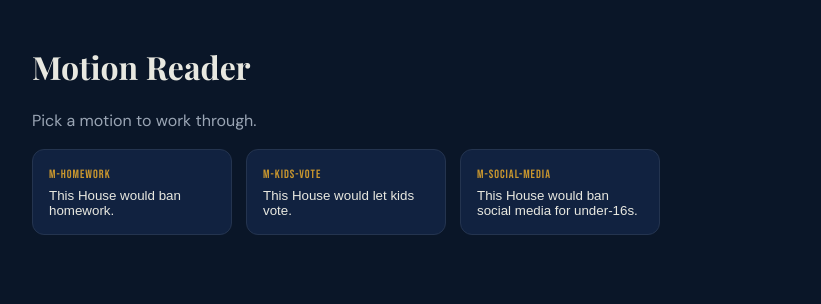
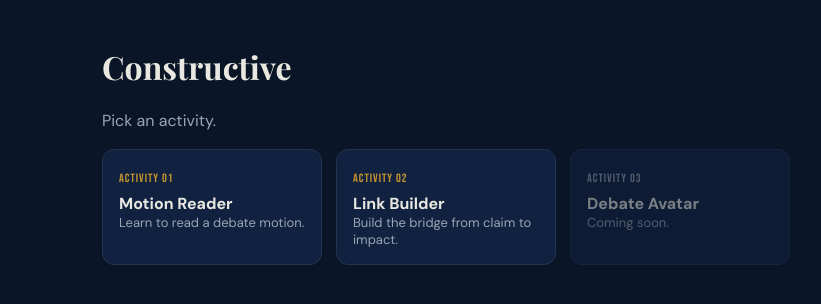
Before and after one commit to jasjeevsingh/constructive, a Next.js app: page / in a window 1280 px wide. Shown: the top 304 px of the page, without its empty margins (182-1003 px from the left). Built offline with nearby package versions, Linux system fonts and the light colour scheme.

Commit message:
feat: home hub; move Motion Reader deck to /motions

```diff
--- /dev/null
+++ b/app/motions/page.tsx
@@ -0,0 +1,5 @@
+import { Deck } from "@/components/Deck";
+
+export default function MotionsPage() {
+  return <Deck />;
+}
--- a/app/page.tsx
+++ b/app/page.tsx
@@ -1,5 +1,39 @@
-import { Deck } from "@/components/Deck";
+import type { CSSProperties } from "react";
+
+const card: CSSProperties = {
+  width: 220,
+  textAlign: "left",
+  display: "block",
+  textDecoration: "none",
+  background: "var(--navy-mid)",
+  color: "var(--text)",
+  border: "1px solid #24344f",
+  borderRadius: 12,
+  padding: 16,
+};
 
 export default function Home() {
-  return <Deck />;
+  return (
+    <main style={{ maxWidth: 760, margin: "0 auto", padding: 24 }}>
+      <h1 className="serif">Constructive</h1>
+      <p style={{ color: "var(--dim)" }}>Pick an activity.</p>
+      <div style={{ display: "flex", flexWrap: "wrap", gap: 14, marginTop: 18 }}>
+        <a href="/motions" style={card}>
+          <span className="accent" style={{ color: "var(--gold)", fontSize: 12 }}>ACTIVITY 01</span>
+          <div style={{ marginTop: 6, fontWeight: 700 }}>Motion Reader</div>
+          <div style={{ color: "var(--dim)", fontSize: 13 }}>Learn to read a debate motion.</div>
+        </a>
+        <a href="/link" style={card}>
+          <span className="accent" style={{ color: "var(--gold)", fontSize: 12 }}>ACTIVITY 02</span>
+          <div style={{ marginTop: 6, fontWeight: 700 }}>Link Builder</div>
+          <div style={{ color: "var(--dim)", fontSize: 13 }}>Build the bridge from claim to impact.</div>
+        </a>
+        <div style={{ ...card, opacity: 0.5 }} aria-disabled="true">
+          <span className="accent" style={{ color: "var(--dim)", fontSize: 12 }}>ACTIVITY 03</span>
+          <div style={{ marginTop: 6, fontWeight: 700 }}>Debate Avatar</div>
+          <div style={{ color: "var(--dim)", fontSize: 13 }}>Coming soon.</div>
+        </div>
+      </div>
+    </main>
+  );
 }
```
Also changed, not shown: 1 other file (tests, documents, lock files or other folders).
